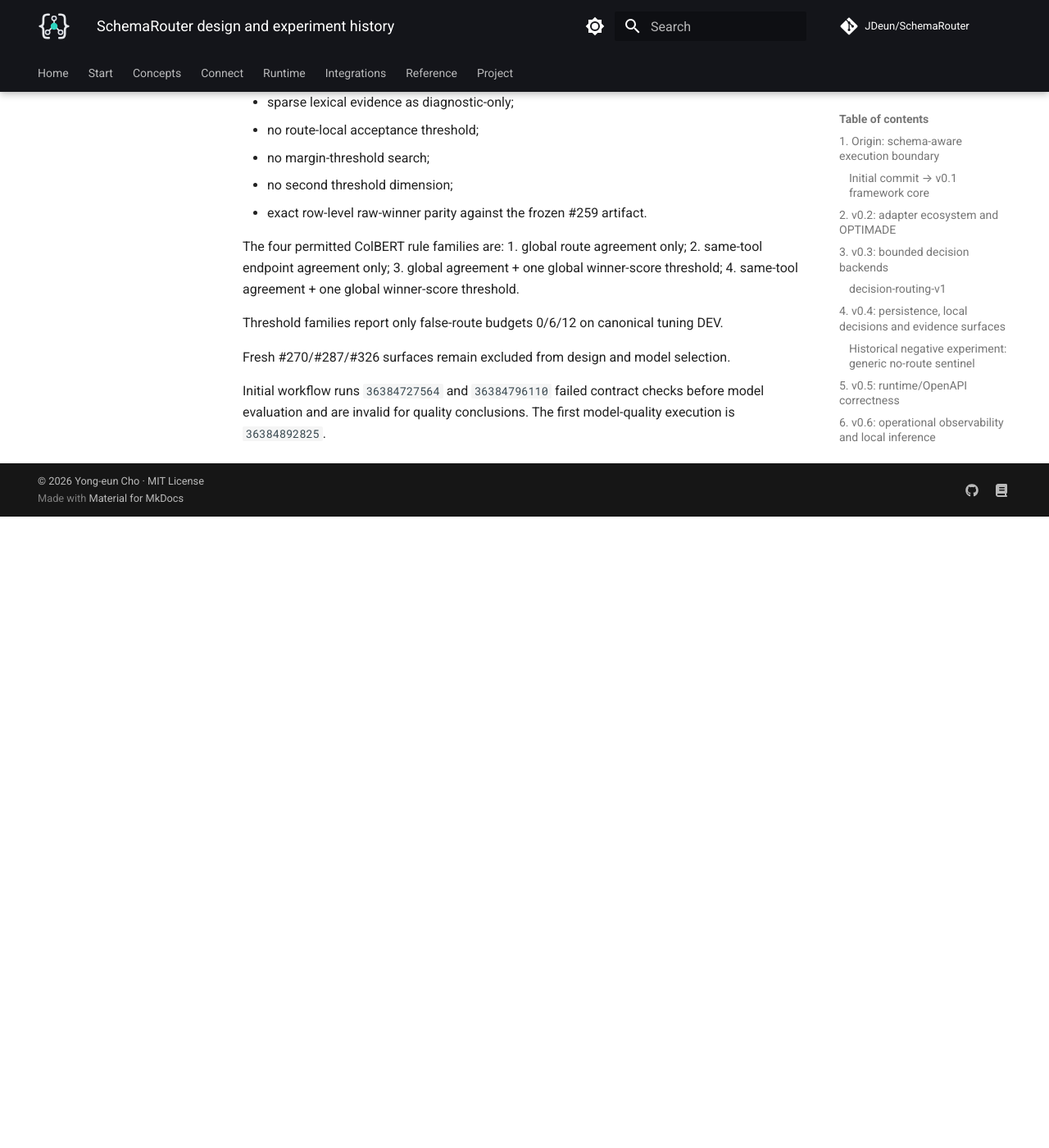
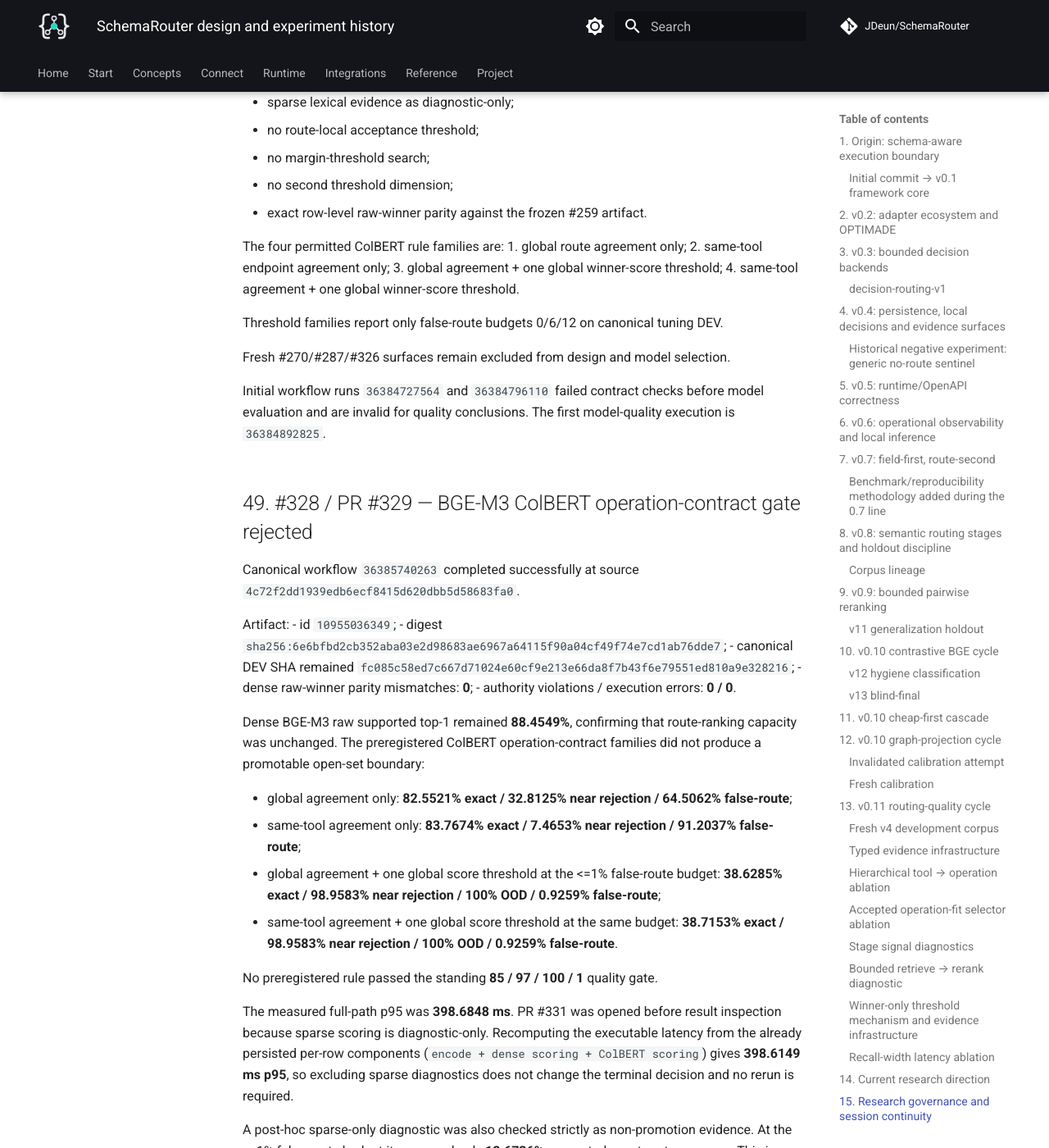
Before and after one commit to JDeun/SchemaRouter, an MkDocs documentation site: the page built from docs/research/design-and-experiment-history.md, in a window 1280 px wide and 1400 px high, scrolled down 64608 px. Shown: the whole window at 82% size. Built offline with MkDocs 1.6.1 and Material for MkDocs 9.7.7, drawn with Linux system fonts in a browser that asks for light colours; comment, search, counter and statistics services are not loaded; before the commit the page ends 65238 px from its top, so only the background shows below that; some of the changed text lies outside the part shown.

Commit message:
docs: close BGE-M3 ColBERT experiment

```diff
--- a/docs/research/design-and-experiment-history.md
+++ b/docs/research/design-and-experiment-history.md
@@ -2259,3 +2259,36 @@
 Initial workflow runs `36384727564` and `36384796110` failed contract checks before model
 evaluation and are invalid for quality conclusions. The first model-quality execution is
 `36384892825`.
+
+
+
+## 49. #328 / PR #329 — BGE-M3 ColBERT operation-contract gate rejected
+
+Canonical workflow `36385740263` completed successfully at source
+`4c72f2dd1939edb6ecf8415d620dbb5d58683fa0`.
+
+Artifact:
+- id `10955036349`;
+- digest `sha256:6e6bfbd2cb352aba03e2d98683ae6967a64115f90a04cf49f74e7cd1ab76dde7`;
+- canonical DEV SHA remained `fc085c58ed7c667d71024e60cf9e213e66da8f7b43f6e79551ed810a9e328216`;
+- dense raw-winner parity mismatches: **0**;
+- authority violations / execution errors: **0 / 0**.
+
+Dense BGE-M3 raw supported top-1 remained **88.4549%**, confirming that route-ranking capacity was unchanged.
+The preregistered ColBERT operation-contract families did not produce a promotable open-set boundary:
+
+- global agreement only: **82.5521% exact / 32.8125% near rejection / 64.5062% false-route**;
+- same-tool agreement only: **83.7674% exact / 7.4653% near rejection / 91.2037% false-route**;
+- global agreement + one global score threshold at the <=1% false-route budget: **38.6285% exact / 98.9583% near rejection / 100% OOD / 0.9259% false-route**;
+- same-tool agreement + one global score threshold at the same budget: **38.7153% exact / 98.9583% near rejection / 100% OOD / 0.9259% false-route**.
+
+No preregistered rule passed the standing **85 / 97 / 100 / 1** quality gate.
+
+The measured full-path p95 was **398.6848 ms**. PR #331 was opened before result inspection because sparse scoring is diagnostic-only. Recomputing the executable latency from the already persisted per-row components
+(`encode + dense scoring + ColBERT scoring`) gives **398.6149 ms p95**, so excluding sparse diagnostics does not change the terminal decision and no rerun is required.
+
+A post-hoc sparse-only diagnostic was also checked strictly as non-promotion evidence. At the <=1% false-route budget it preserved only **12.6736%** supported exact-route accuracy. This is retained solely to prevent repeating the same BGE-M3 sparse representation as another promotion attempt.
+
+Decision: **reject and close the BGE-M3 native ColBERT/sparse operation-contract representation for this cycle**. Do not add a post-hoc second threshold, route-local exception, margin search, rank-2 fallback, or pseudo-route to repair it.
+
+#198 remains blocked. The next behavior-changing architecture, if any, must be separately preregistered using only tuning-eligible DEV plus registry-defined operational semantics; failed fresh-confirmation surfaces #270/#287/#326 remain permanently non-tuning.
```
